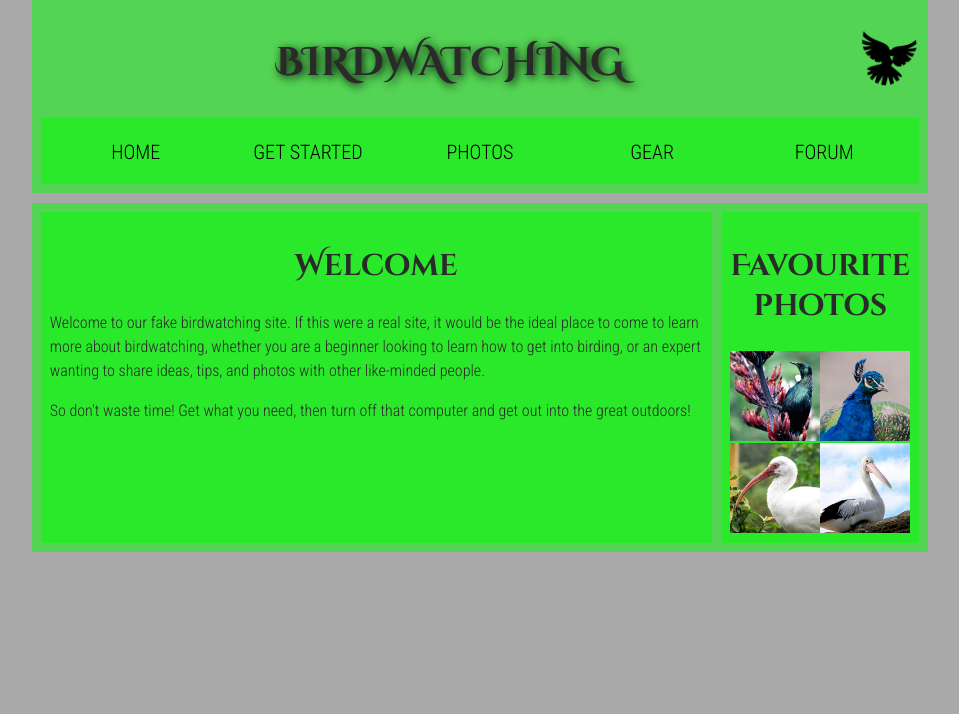
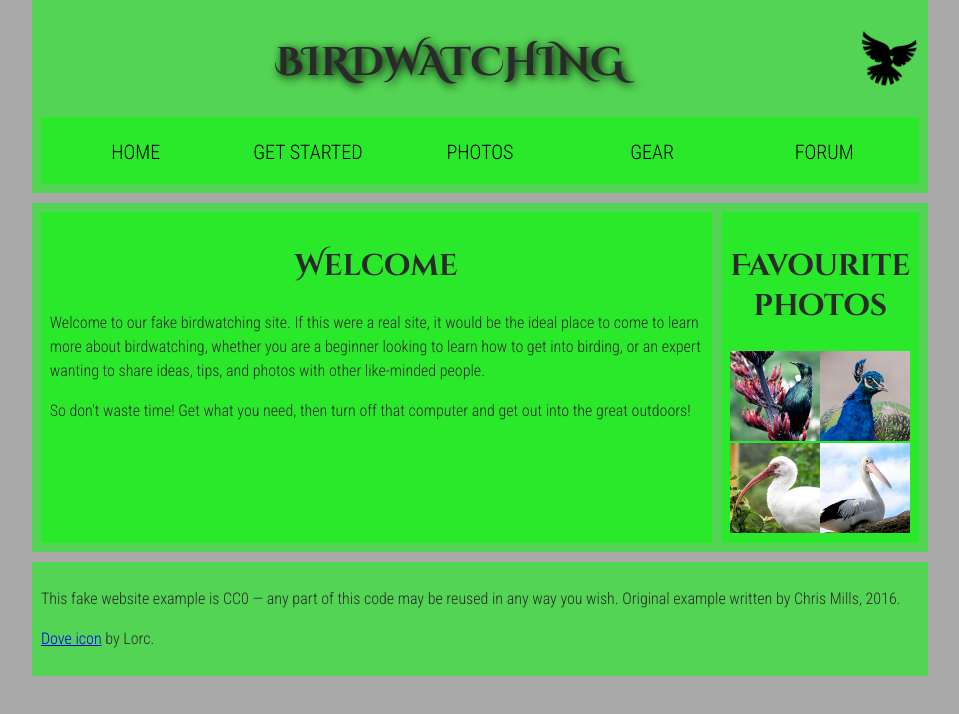
Before and after one commit to shimn34/react-birdwatching, a React (Vite) app: page / in a window 1280 px wide. Shown: the top 714 px of the page, without its empty margins (160-1119 px from the left). Built offline with nearby package versions, Linux system fonts and the light colour scheme.

Commit message:
フッターの追加

```diff
--- a/src/App.jsx
+++ b/src/App.jsx
@@ -1,11 +1,13 @@
 import Header from "./components/Header";
 import Main from "./components/main";
+import Footer from "./components/Footer"
 
 export default function App() {
     return (
         <div>
             <Header />
             <Main />
+            <Footer />
         </div>
     );
 }
--- /dev/null
+++ b/src/components/Footer.jsx
@@ -0,0 +1,14 @@
+import React from "react";
+
+export default function Footer() {
+    return (
+        <footer>
+            <p>
+                This fake website example is CC0 — any part of this code may be reused in any way you wish. Original example
+                written by Chris Mills, 2016.
+            </p>
+
+            <p><a href="http://game-icons.net/lorc/originals/dove.html">Dove icon</a> by Lorc.</p>
+        </footer>
+    );
+};
```
